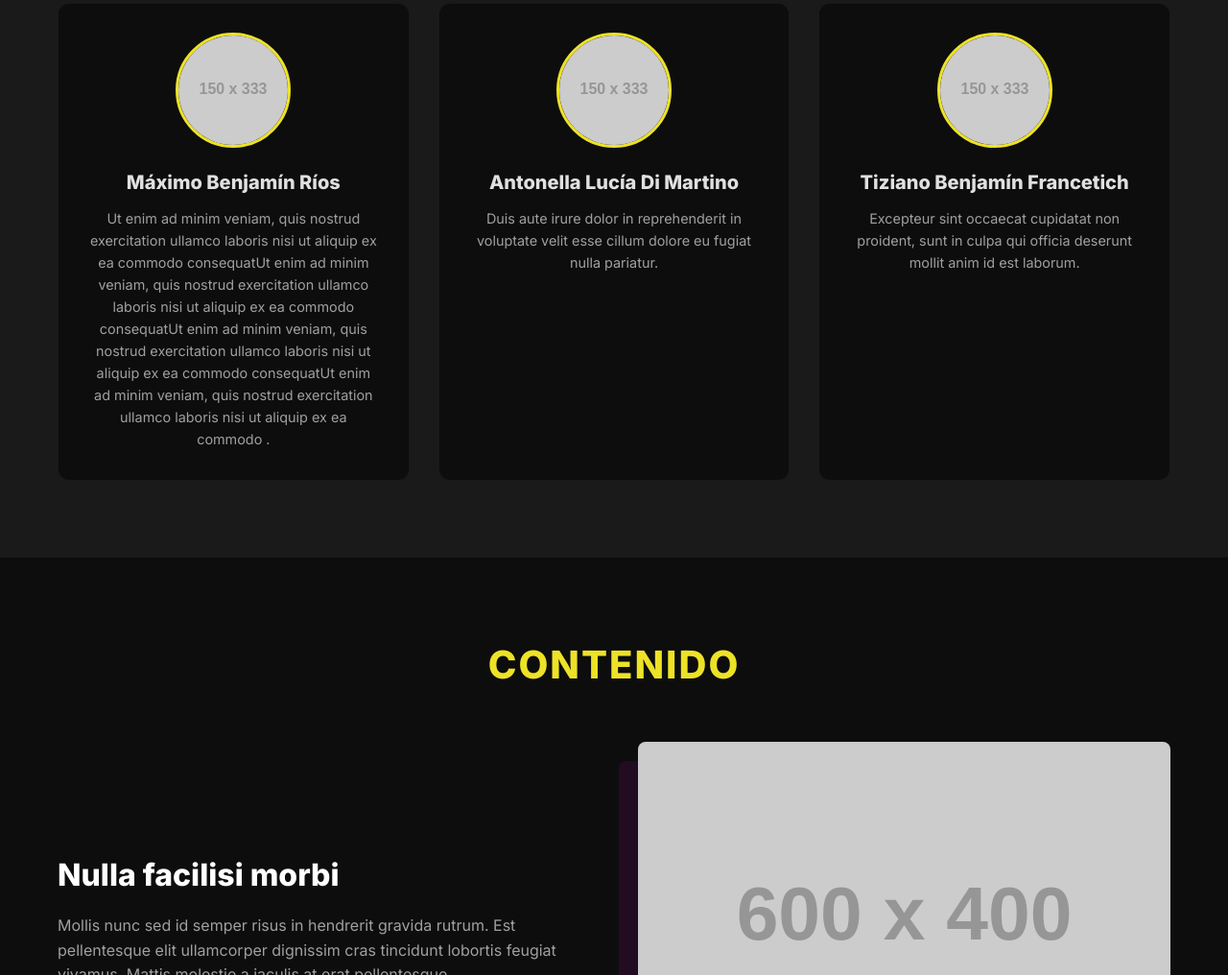
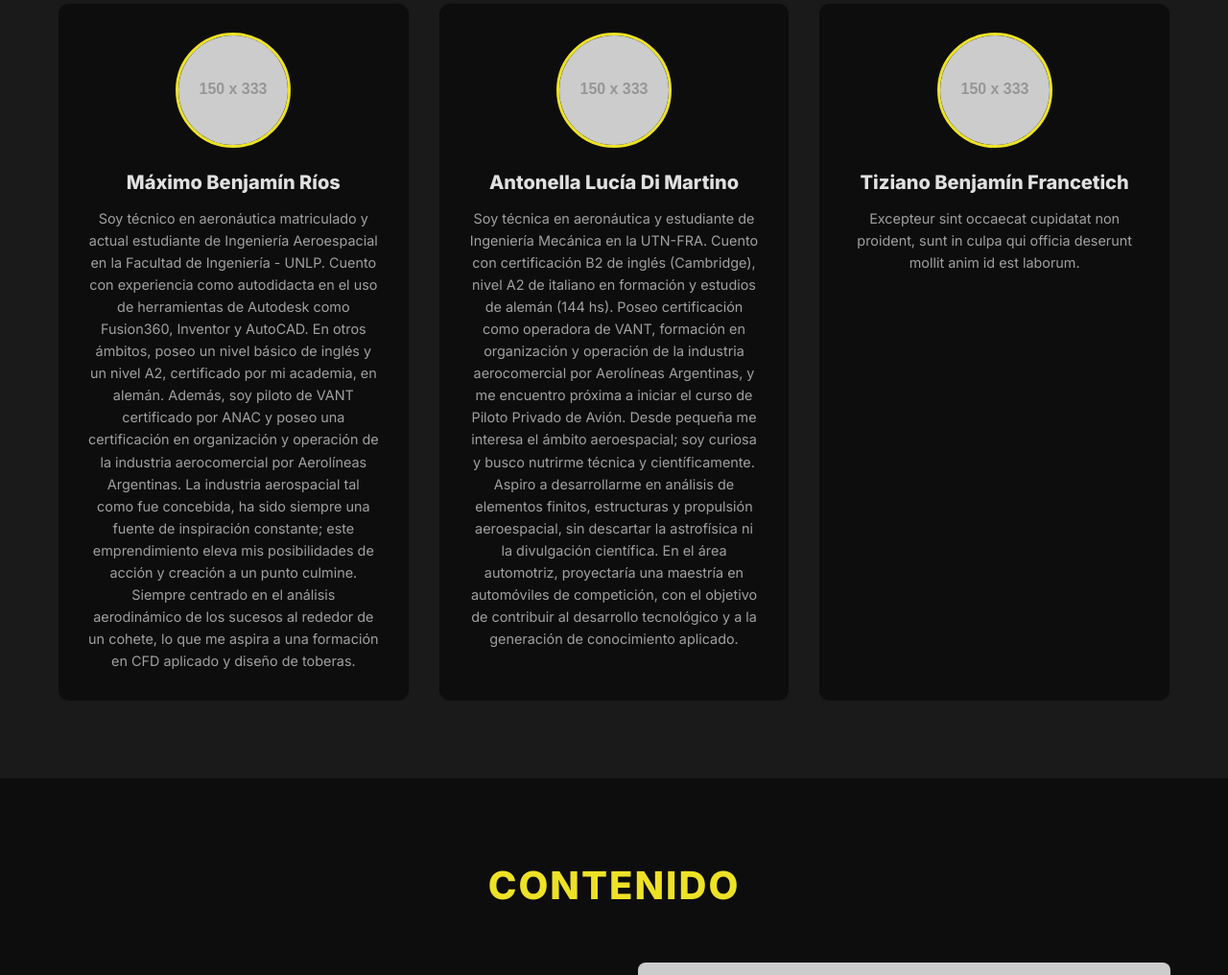
Before and after one commit to Mach-N-Cheese2023/mncrocketry, a plain HTML site: page index.html in a window 1280 px wide. Shown: the part 989-2005 px from the top of the page at 96% size. Drawn offline with Linux system fonts and the light colour scheme; placeholder pictures from the web are drawn by us.

Commit message:
Descrip Maxi y Nella

```diff
--- a/index.html
+++ b/index.html
@@ -4,7 +4,7 @@
 <head>
     <meta charset="UTF-8">
     <meta name="viewport" content="width=device-width, initial-scale=1.0">
-    <title>Thynk Unlimited</title>
+    <title>MNCROCKETRY</title>
     <!-- Enlace a la hoja de estilos externa -->
     <link rel="stylesheet" href="styles.css">
     <!-- Fuente Google Fonts (Inter para un look moderno y limpio) -->
@@ -56,21 +56,15 @@
                 <div class="team-card">
                     <img src="https://placehold.co/150/333/FFF" alt="Foto de miembro del equipo" class="profile-pic">
                     <h3>Máximo Benjamín Ríos</h3>
-                    <p>Ut enim ad minim veniam, quis nostrud exercitation ullamco laboris nisi ut aliquip ex ea commodo
-                        consequatUt enim ad minim veniam, quis nostrud exercitation ullamco laboris nisi ut aliquip ex
-                        ea commodo
-                        consequatUt enim ad minim veniam, quis nostrud exercitation ullamco laboris nisi ut aliquip ex
-                        ea commodo
-                        consequatUt enim ad minim veniam, quis nostrud exercitation ullamco laboris nisi ut aliquip ex
-                        ea commodo
-                        .</p>
+                    <p>Soy técnico en aeronáutica matriculado y actual estudiante de Ingeniería Aeroespacial en la Facultad de Ingeniería - UNLP. Cuento con experiencia como autodidacta en el uso de herramientas de Autodesk como Fusion360, Inventor y AutoCAD. En otros ámbitos, poseo un nivel básico de inglés y un nivel A2, certificado por mi academia, en alemán. Además, soy piloto de VANT certificado por ANAC y poseo una certificación en organización y operación de la industria aerocomercial por Aerolíneas Argentinas.
+                    La industria aerospacial tal como fue concebida, ha sido siempre una fuente de inspiración constante; este emprendimiento eleva mis posibilidades de acción y creación a un punto culmine. Siempre centrado en el análisis aerodinámico de los sucesos al rededor de un cohete, lo que me aspira a una formación en CFD aplicado y diseño de toberas.
+                        </p>
                 </div>
                 <!-- Miembro 2 -->
                 <div class="team-card">
                     <img src="https://placehold.co/150/333/FFF" alt="Foto de miembro del equipo" class="profile-pic">
                     <h3>Antonella Lucía Di Martino</h3>
-                    <p>Duis aute irure dolor in reprehenderit in voluptate velit esse cillum dolore eu fugiat nulla
-                        pariatur.</p>
+                    <p>Soy técnica en aeronáutica y estudiante de Ingeniería Mecánica en la UTN-FRA. Cuento con certificación B2 de inglés (Cambridge), nivel A2 de italiano en formación y estudios de alemán (144 hs). Poseo certificación como operadora de VANT, formación en organización y operación de la industria aerocomercial por Aerolíneas Argentinas, y me encuentro próxima a iniciar el curso de Piloto Privado de Avión. Desde pequeña me interesa el ámbito aeroespacial; soy curiosa y busco nutrirme técnica y científicamente. Aspiro a desarrollarme en análisis de elementos finitos, estructuras y propulsión aeroespacial, sin descartar la astrofísica ni la divulgación científica. En el área automotriz, proyectaría una maestría en automóviles de competición, con el objetivo de contribuir al desarrollo tecnológico y a la generación de conocimiento aplicado.</p>
                 </div>
                 <!-- Miembro 3 -->
                 <div class="team-card">
```
